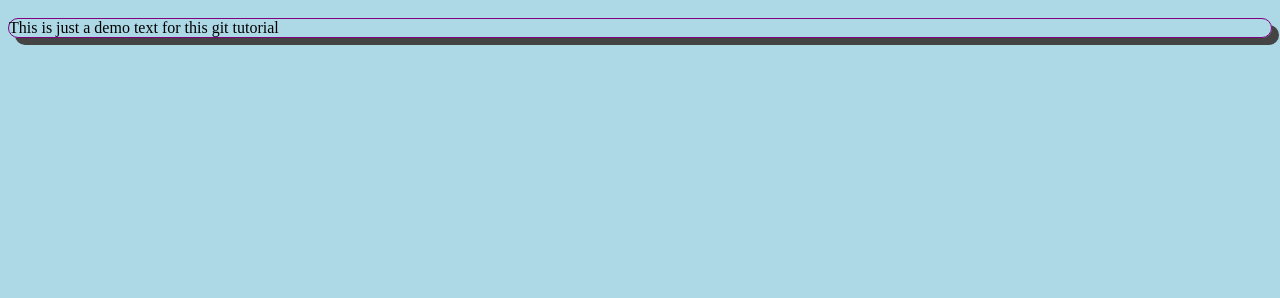
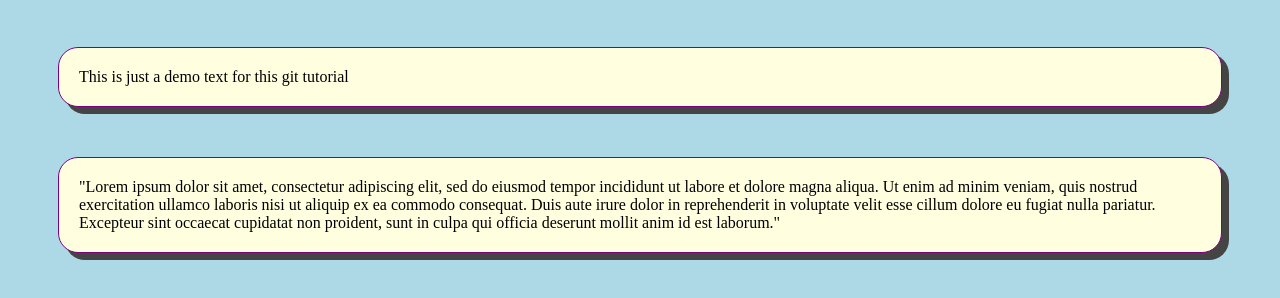
Before and after one commit to Bob-Al-Max/mega_new, a plain HTML site: page index.html in a window 1280 px wide. Shown: the part 48-346 px from the top of the page. Drawn offline with Linux system fonts and the light colour scheme.

Commit message:
this is the 3th commit

```diff
--- a/index.html
+++ b/index.html
@@ -3,3 +3,8 @@
 <h1>hello people))</h1>
 
 <p>This is just a demo text for this git tutorial</p>
+<p>
+
+"Lorem ipsum dolor sit amet, consectetur adipiscing elit, sed do eiusmod tempor incididunt ut labore et dolore magna aliqua. Ut enim ad minim veniam, quis nostrud exercitation ullamco laboris nisi ut aliquip ex ea commodo consequat. Duis aute irure dolor in reprehenderit in voluptate velit esse cillum dolore eu fugiat nulla pariatur. Excepteur sint occaecat cupidatat non proident, sunt in culpa qui officia deserunt mollit anim id est laborum."
+
+</p>
--- a/style.css
+++ b/style.css
@@ -15,5 +15,8 @@ p{
 	border:1px solid purple;
 	border-radius:20px;
 	box-shadow:7px 7px #444;
-	margin:auto;
+	margin: 50px;
+	margin-bottom:30px;
+	background:lightyellow;
+	padding:20px;
 }
```
